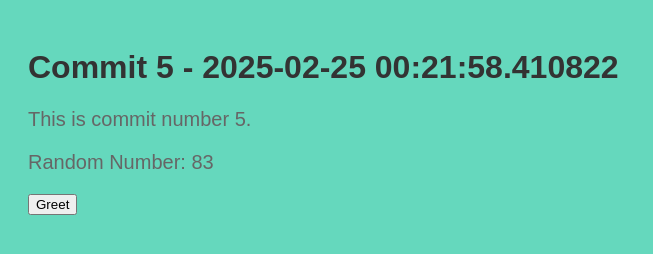
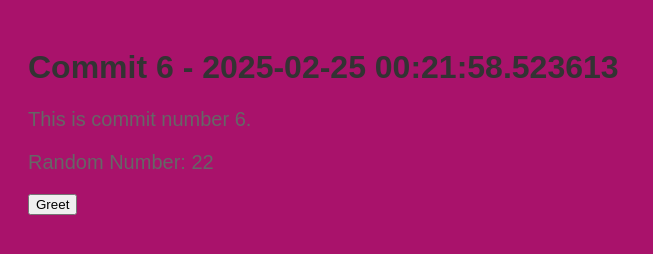
Before and after one commit to stiffs95/my-repo-20250225002151, a plain HTML site: page index.html in a window 1280 px wide. Shown: the whole page, without its empty margins (0-653 px from the left). Drawn offline with Linux system fonts and the light colour scheme.

Commit message:
📝 My last commit 6 (HTML, CSS, JS, or PY)

```diff
--- a/index.html
+++ b/index.html
@@ -2,13 +2,13 @@
     <!DOCTYPE html>
     <html>
     <head>
-        <title>Commit 5 - 2025-02-25 00:21:58.410822</title>
+        <title>Commit 6 - 2025-02-25 00:21:58.523613</title>
         <link rel="stylesheet" href="style.css">
     </head>
     <body>
-        <h1>Commit 5 - 2025-02-25 00:21:58.410822</h1>
-        <p>This is commit number 5.</p>
-        <p>Random Number: 83</p>
+        <h1>Commit 6 - 2025-02-25 00:21:58.523613</h1>
+        <p>This is commit number 6.</p>
+        <p>Random Number: 22</p>
         <button onclick="greet()">Greet</button>
         <script src="script.js"></script>
     </body>
--- a/script.js
+++ b/script.js
@@ -2,4 +2,4 @@
     function greet() {
         alert('Hello from commit ' + commitNumber + '!');
     }
-    var commitNumber = 5;
+    var commitNumber = 6;
--- a/style.css
+++ b/style.css
@@ -1,7 +1,7 @@
 
     body {
         font-family: Arial, sans-serif;
-        background-color: #65d8bd;
+        background-color: #a9126b;
         padding: 20px;
     }
     h1 {
```
